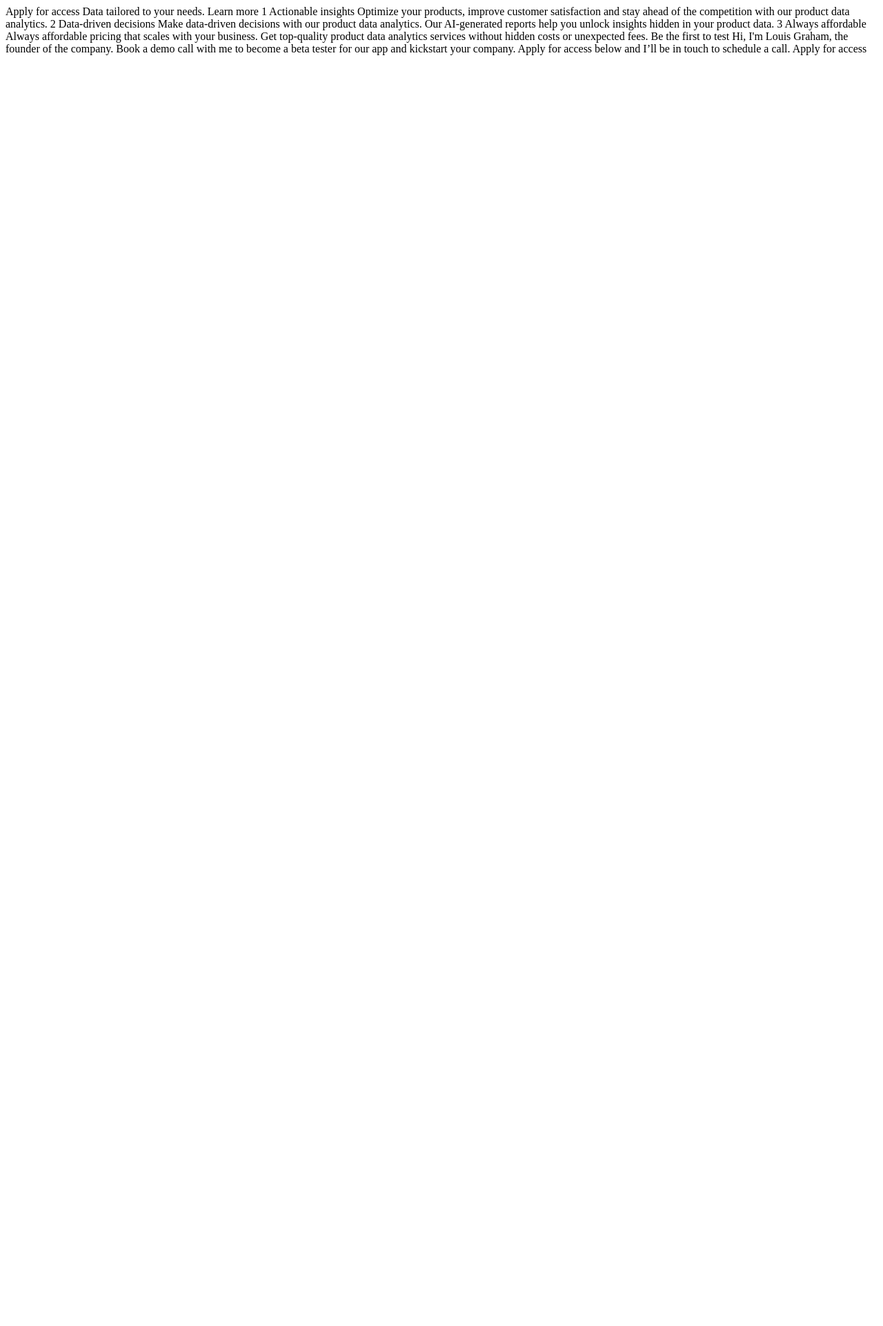
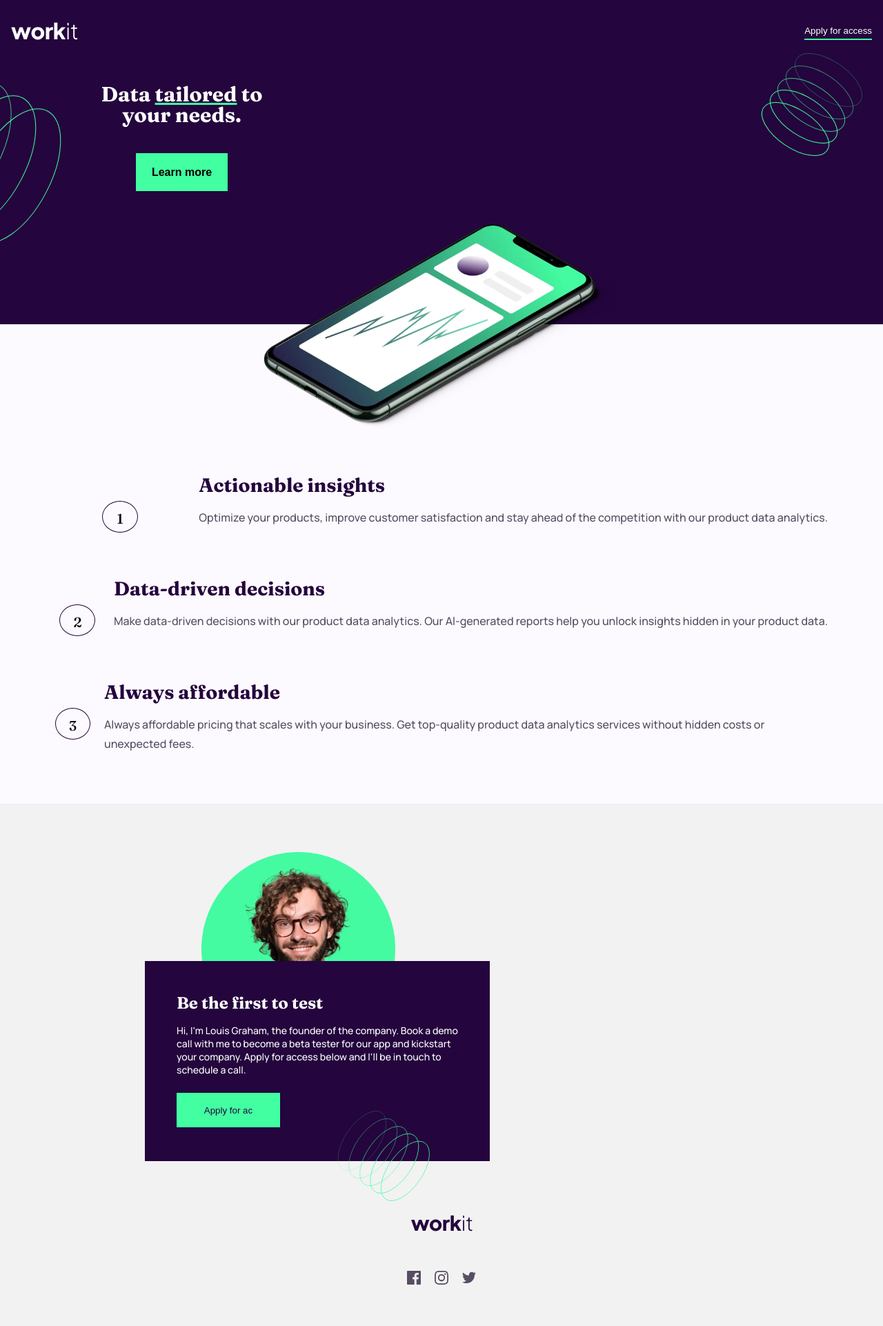
Before and after one commit to yerti/workit-landing-page, a plain HTML site: page starter-code/index.html in a window 1280 px wide. Shown: the whole page at 69% size. Before the commit the page ends 800 px from the top, so only its background shows below. Drawn offline with Linux system fonts and the light colour scheme.

Commit message:
html terminado

```diff
--- a/starter-code/index.html
+++ b/starter-code/index.html
@@ -3,47 +3,73 @@
 <head>
   <meta charset="UTF-8">
   <meta name="viewport" content="width=device-width, initial-scale=1.0">
-
   <link rel="icon" type="image/png" sizes="32x32" href="./assets/images/favicon-32x32.png">
-
-  <title>Frontend Mentor | Workit landing page</title>
+  <title>Workit landing page</title>
+  <link rel="preconnect" href="https://fonts.googleapis.com">
+  <link rel="preconnect" href="https://fonts.gstatic.com" crossorigin>
+  <link href="https://fonts.googleapis.com/css2?family=Fraunces:wght@300;500;700&family=Manrope:wght@300;500;700&display=swap" rel="stylesheet">
+  <link rel="stylesheet" href="style.css">
 </head>
 <body>
-
-  Apply for access
-
-  Data tailored to your needs.
-
-  Learn more
-
-  1
-
-  Actionable insights
-
-  Optimize your products, improve customer satisfaction and stay ahead of the competition
-  with our product data analytics.
-
-  2
-
-  Data-driven decisions
-
-  Make data-driven decisions with our product data analytics. Our AI-generated reports help
-  you unlock insights hidden in your product data.
-
-  3
-
-  Always affordable
-
-  Always affordable pricing that scales with your business. Get top-quality product data
-  analytics services without hidden costs or unexpected fees.
-
-  Be the first to test
-
-  Hi, I'm Louis Graham, the founder of the company. Book a demo call with me to become a
-  beta tester for our app and kickstart your company. Apply for access below and I’ll be
-  in touch to schedule a call.
-
-  Apply for access
+  <header>
+    <div class="encabezado">
+      <div class="encabezado-logo">
+        <img src="./assets/images/logo-light.svg" alt="">
+        <button class="encabezado-logo-boton">Apply for access</button>
+      </div>
+      <div class="titulo-imagenes">
+        <img class="icono1" src="./assets/images/bg-pattern-1.svg" alt="">
+        <section class="encabezado-titulo">
+          <h1>Data <span class="encabezado-titulo-decoracion">tailored</span> to your needs.</h1>
+          <button class="encabezado-titulo-boton">Learn more</button>
+        </section>
+        <img class="icono2" src="./assets/images/bg-pattern-2.svg" alt="">
+      </div>
+    </div>
+  </header>
+  <main>
+    <div class="imagen-telefono"></div>
+    <div class="contenido-informacion-total">
+      <section class="contenido-informacion-parrafo">
+        <P class="contenido-information-titulo">1</P>
+        <div class="contenido-information-texto">
+          <h3>Actionable insights</h3>
+          <p>Optimize your products, improve customer satisfaction and stay ahead of the competition with our product data analytics.</p>
+        </div>
+      </section>
+      <section class="contenido-informacion-parrafo">
+        <P class="contenido-information-titulo">2</P>
+        <div class="contenido-information-texto">
+          <h3>Data-driven decisions</h3>
+          <p>Make data-driven decisions with our product data analytics. Our Al-generated reports help you unlock insights hidden in your product data.</p>
+        </div>
+      </section>
+      <section class="contenido-informacion-parrafo">
+        <P class="contenido-information-titulo">3</P>
+        <div class="contenido-information-texto">
+          <h3>Always affordable</h3>
+          <p>Always affordable pricing that scales with your business. Get top-quality product data analytics services without hidden costs or unexpected fees.</p>
+        </div>
+      </section>
+    </div>
+  </main>
+  <footer>
+    <img class="image-founder" src="./assets/images/image-founder.webp" alt="">
+    <section class="footer-texto">
+      <h2>Be the first to test</h2>
+      <p>Hi, I'm Louis Graham, the founder of the company. Book a demo call with me to become a beta tester for our app and kickstart your company. Apply for access below and I’ll be in touch to schedule a call.</p>
+      <button class="footer-boton">Apply for ac</button>
+    </section>
+    <img class="icono3" src="./assets/images/bg-pattern-3.svg" alt="">
+    <section class="footer-imagenes">
+      <img class="footer-logo" src="./assets/images/logo-dark.svg" alt="">
+      <div class="footer-logos-paginas">
+        <img src="./assets/images/icon-facebook.svg" alt="">
+        <img src="./assets/images/icon-instagram.svg" alt="">
+        <img src="./assets/images/icon-twitter.svg" alt="">
+      </div>
+  </section>
+  </footer>
 
 </body>
 </html>
--- /dev/null
+++ b/starter-code/style.css
@@ -0,0 +1,252 @@
+:root {
+    --dark-purple: hsl(273, 85%, 13%);
+    --eucaplyptus: hsl(150, 100%, 63%);
+    --davys-gray: hsl(271, 12%, 34%);
+    --gosht-white: hsl(276, 100%, 99%);
+    --white: hsl(0, 0%, 100%);
+    --fraunces: 'Fraunces', serif;
+    --manrope: 'Manrope', sans-serif;
+}
+* {
+    box-sizing: border-box;
+    margin: 0;
+    padding: 0;
+}
+body {
+    font-family: var(--manrope);
+    background-color: var(--gosht-white);
+}
+html {
+    width: 100%;
+    height: 100vh;
+}
+
+header {
+    width: 100%;
+    height: 420px;
+    background-color: var(--dark-purple);
+
+}
+.icono1 {
+    display: none;
+}
+.icono2 {
+    display: none;
+}
+.icono3 {
+    display: none;
+}
+.encabezado {
+    padding-top: 32px;
+    padding-left: 16px;
+    padding-right: 16px;
+}
+.encabezado-logo {
+    display: flex;
+    justify-content: space-between;
+}
+.encabezado-logo-boton {
+    color: var(--white);
+    background-color: transparent;
+    border: none;
+    border-bottom: 2px solid var(--eucaplyptus);
+}
+.encabezado-titulo {
+    width: 90%;
+    margin: 0 auto;
+    margin-top: 64px;
+    display: flex;
+    flex-direction: column;
+    align-items: center;
+    font-family: var(--fraunces);
+    font-size: 20px;
+    font-weight: 600;
+    line-height: 30px;
+    text-align: center;
+    color: var(--white);
+}
+.encabezado-titulo-decoracion {
+    text-decoration: underline var(--eucaplyptus);
+}
+.encabezado-titulo-boton {
+    width: 133px;
+    height: 55px;
+    margin-top: 40px;
+    font-size: 16px;
+    font-weight: 700;
+    border: none;
+    background-color: var(--eucaplyptus);
+}
+
+main {
+    width: 100%;
+    height: 1070px;
+}
+.imagen-telefono {
+    width: 320px;
+    height: 184px;
+    margin: -90px auto;
+    background-image: url("./assets/images/image-hero.webp");
+    background-size: cover;
+    background-repeat: no-repeat;
+    background-position: center;
+}
+.contenido-informacion-total{
+    display: flex;
+    flex-direction: column;
+    text-align: center;
+    gap: 40px;
+    margin: 150px 16px;
+}
+.contenido-information-titulo {
+    width: 48px;
+    height: 48px;
+    border: 1px solid var(--dark-purple);
+    border-radius: 50%;
+    margin: 0 auto;
+    padding: 12px;
+    margin-bottom: 24px;
+    font-size: 20px;
+    font-family: var(--fraunces);
+}
+.contenido-information-texto h3 {
+    font-size: 28px;
+    font-weight: 600;
+    margin-bottom: 16px;
+    font-family: var(--fraunces);
+    color: var(--dark-purple);
+}
+.contenido-information-texto p {
+    font-size: 16px;
+    font-weight: 400;
+    line-height: 28px;
+    color: var(--davys-gray);
+}
+
+footer {
+    background-color: #F2F2F2;
+    margin: 90px auto;
+    text-align: center;
+}
+.image-founder {
+    width: 181px;
+    height: 181px;
+    margin-top: 70px;
+}
+.footer-texto {
+    position: absolute;
+    z-index: 2;
+    background-color: var(--dark-purple);
+    margin: -40px 16px;
+    padding: 32px;
+    color: var(--white);
+}
+.footer-texto h2 {
+    font-size: 24px;
+    font-weight: 600;
+    font-family: var(--fraunces);
+    margin-bottom: 16px;
+}
+.footer-texto p {
+    font-size: 14px;
+    font-weight: 400;
+    margin-bottom: 24px;
+}
+.footer-boton {
+    width: 150px;
+    height: 50px;
+    background-color: var(--eucaplyptus);
+    border: none;
+    color: var(--dark-purple);
+}
+.footer-imagenes {
+    margin-top: 340px;
+}
+.footer-logo {
+    width: 95px;
+    height: 24px;
+    margin-bottom: 52px;
+}
+.footer-logos-paginas {
+    display: flex;
+    gap: 20px;
+    justify-content: center;
+    padding-bottom: 60px;
+}
+
+@media screen and (min-width: 768px) {
+    header {
+        height: 470px;
+    }
+    main {
+        height: 840px;
+    }
+    .titulo-imagenes {
+        display: flex;
+    }
+    .icono1 {
+        display: block;
+        margin-left: -239px;
+    }
+    .icono2 {
+        display: block;
+        margin-left: 681px;
+        margin-top: -130px;
+    }
+    .icono3 {
+        display: block;
+        position: absolute;
+        width: 173px;
+        height: 155px;
+        margin-top: 77px;
+        margin-left: 470px;
+        z-index: 3;
+    }
+    .imagen-telefono {
+        width: 514px;
+        height: 296px;
+        margin: -145px auto;
+        margin-bottom: -85px;
+    }
+    .contenido-informacion {
+        display: flex;
+    }
+    .contenido-informacion-total {
+        margin: 150px 80px;
+    }
+    .contenido-informacion-parrafo {
+        display: flex;
+    }
+    .contenido-information-titulo {
+        width: 52px;
+        height: 46px;
+        margin-top: 40px;
+    }
+    .contenido-information-texto {
+        text-align: initial;
+        margin-left: 20px;
+    }
+    footer {
+        margin: 0;
+    }
+    .footer-texto {
+        width: 500px;
+        height: 290px;
+        padding: 46px;
+        margin-left: 210px;
+        margin-top: -128px;
+        text-align: initial;
+    }
+    .image-founder {
+        width: 281px;
+        height: 281px;
+        margin-left: -415px;
+    }
+    .footer-imagenes {
+        margin-top: 240px;
+    }
+
+}
+@media screen and (min-width: px) {
+
+}
```
